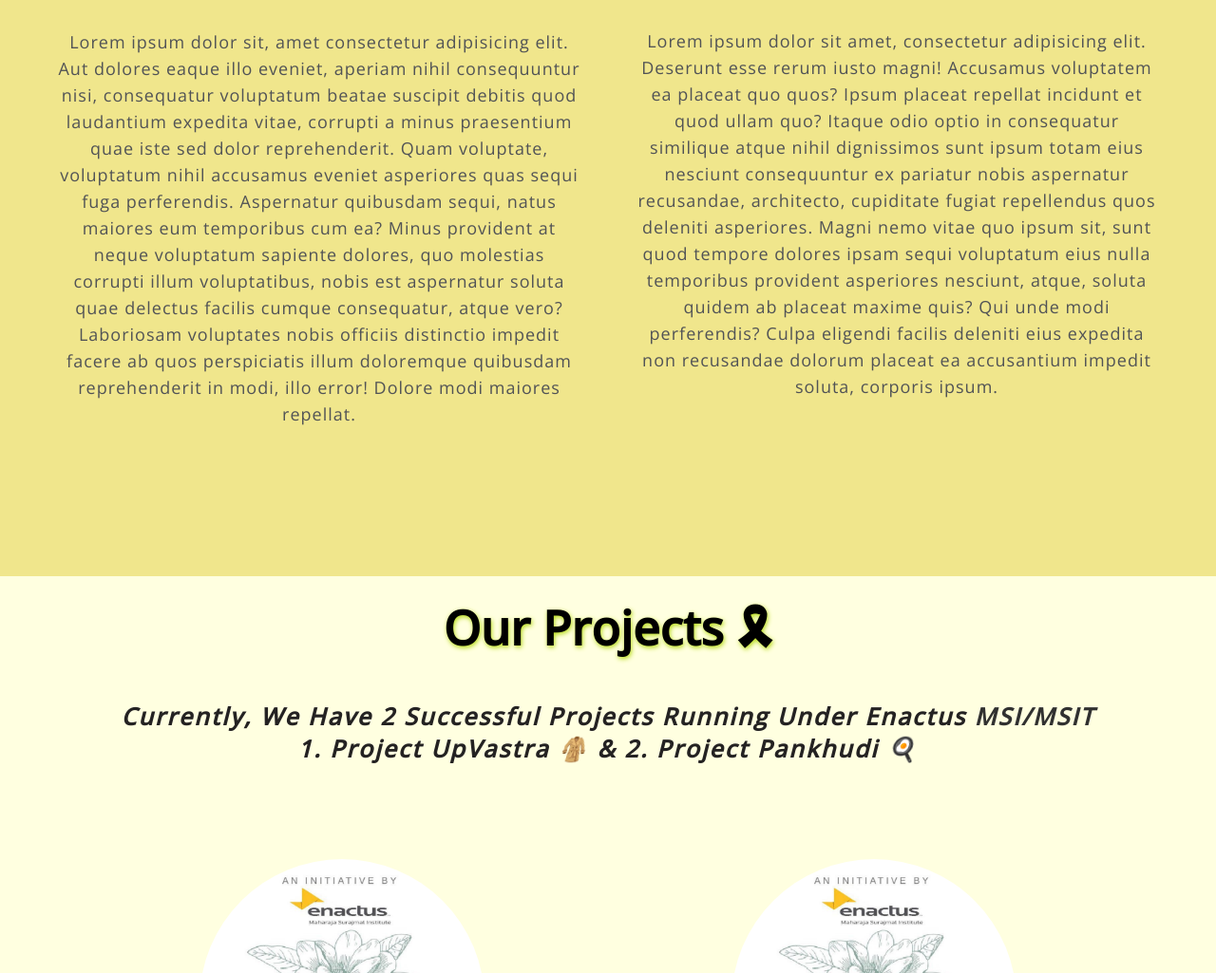
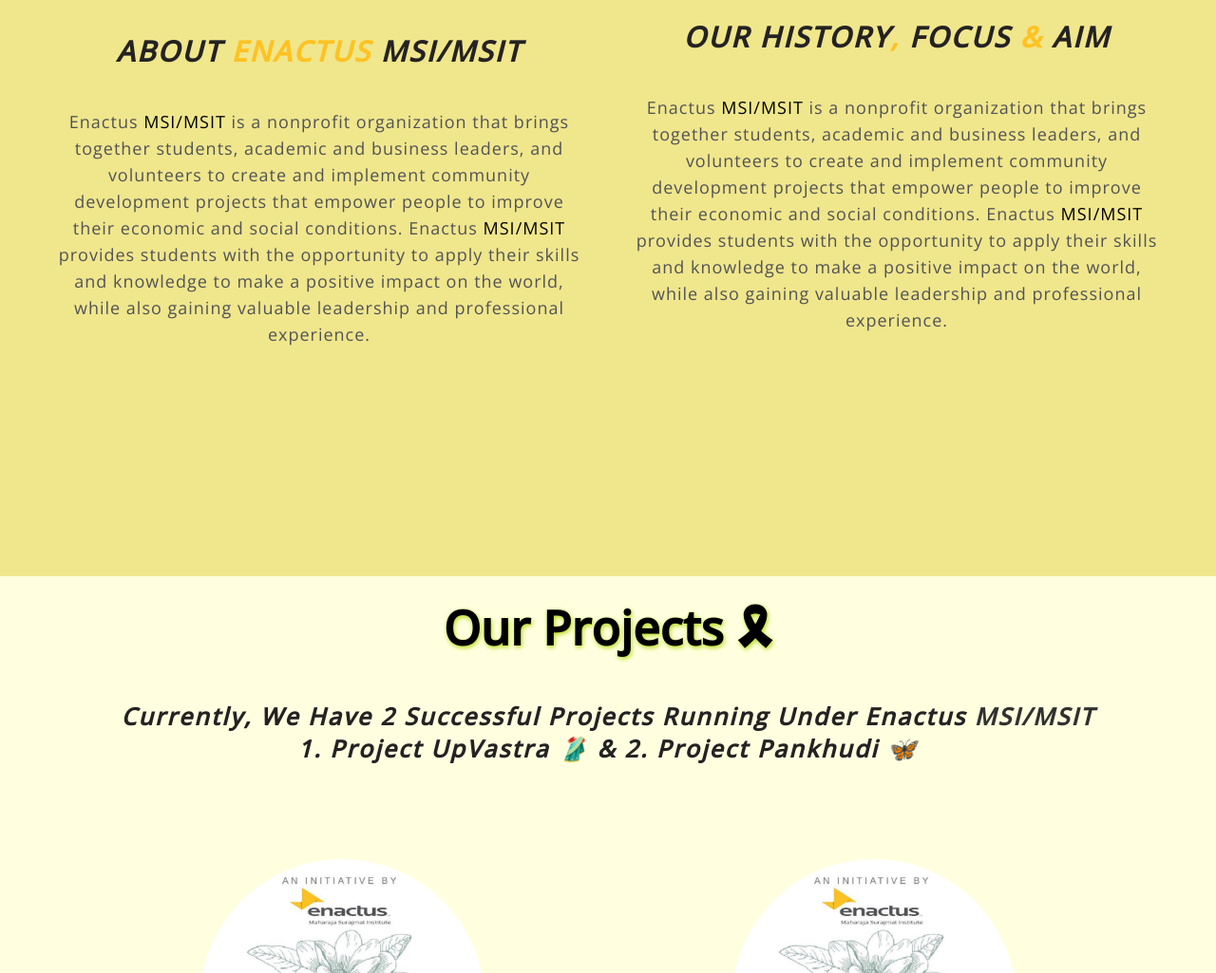
Before and after one commit to imamantripathi/Enactus-MSI, a plain HTML site: page index.html in a window 1280 px wide. Shown: the part 1641-2666 px from the top of the page at 95% size. Drawn offline with nearby package versions, Linux system fonts and the light colour scheme.

Commit message:
Fixing Responsiveness of website Done!! 🚬🚬

```diff
--- a/CSS/about_section.css
+++ b/CSS/about_section.css
@@ -97,4 +97,7 @@
     margin-bottom: 18px;
     text-align: center;
   }
+  .text h5{
+    padding: 0px 10px;
+  }
 }
--- a/CSS/contact.css
+++ b/CSS/contact.css
@@ -182,7 +182,9 @@
   .screen-body {
     flex-direction: column;
   }
-
+.background{
+  min-height: 35vh;
+}
   .screen-body-item.left {
     margin-bottom: 30px;
   }
--- a/CSS/core_team.css
+++ b/CSS/core_team.css
@@ -8,7 +8,7 @@
   display: flex;
   align-items: center;
   justify-content: center;
-    background-color: #F0E68C;
+  background-color: #f0e68c;
 }
 .testimonial {
   position: relative;
@@ -63,7 +63,7 @@
   height: 40px !important;
   width: 40px !important;
   border-radius: 50%;
-    transform: translateY(30px) ;
+  transform: translateY(30px);
   background-color: rgba(0, 0, 0, 0.1);
   transition: 0.2s;
 }
@@ -81,11 +81,22 @@
 .swiper-pagination-bullet-active {
   background-color: #000000 !important;
 }
-  @media screen and (max-width: 768px) {
+.container > .testimonial > h1 {
+  color: black;
+  font-size: 50px;
+  text-shadow: 1px 2px 5px rgb(226, 151, 11);
+  text-transform: capitalize;
+  text-align: center;
+  padding-bottom: 40px;
+}
+@media screen and (max-width: 600px) {
   .slide p {
     padding: 0 20px;
   }
   .nav-btn {
     display: none;
   }
+  .container > .testimonial > h1 {
+    font-size: 60px;
   }
+}
--- a/CSS/footer.css
+++ b/CSS/footer.css
@@ -17,7 +17,7 @@
     .footer .row a{
     text-decoration:none;
     color:rgb(0, 0, 0);
-    transition:0.5s;
+    transition:0.8s;
     }
 
     .footer .row a:hover{
@@ -31,6 +31,7 @@
     .footer .row ul li{
     display:inline-block;
     margin:0px 30px;
+    text-align: center;
     }
 
     .footer .row a i{
--- a/CSS/projects.css
+++ b/CSS/projects.css
@@ -57,4 +57,12 @@
   .project {
     padding: 1rem 0rem;
   }
+  .project-main-container h1{
+    font-size: 32px;
+
+  }
+  .project-main-container h5{
+    font-size: 24px;
+
+  }
 }
--- a/CSS/style.css
+++ b/CSS/style.css
@@ -39,7 +39,12 @@
 header > h1::after {
   content: url("https://github.com/imamantripathi/Enactus-MSI/blob/master/Images/favicon-32x32-removebg-preview.png?raw=true");
 }
+@media screen and (max-width: 520px) {
+  header > h1 {
+    font-size: 30px;
 
+  }
+}
 /* CSS implementation in Navbar  */
 nav {
   background: #ffc222;
--- a/index.html
+++ b/index.html
@@ -180,19 +180,15 @@
           </h5>
 
           <p style="text-align: center">
-            Lorem ipsum dolor sit, amet consectetur adipisicing elit. Aut
-            dolores eaque illo eveniet, aperiam nihil consequuntur nisi,
-            consequatur voluptatum beatae suscipit debitis quod laudantium
-            expedita vitae, corrupti a minus praesentium quae iste sed dolor
-            reprehenderit. Quam voluptate, voluptatum nihil accusamus eveniet
-            asperiores quas sequi fuga perferendis. Aspernatur quibusdam sequi,
-            natus maiores eum temporibus cum ea? Minus provident at neque
-            voluptatum sapiente dolores, quo molestias corrupti illum
-            voluptatibus, nobis est aspernatur soluta quae delectus facilis
-            cumque consequatur, atque vero? Laboriosam voluptates nobis officiis
-            distinctio impedit facere ab quos perspiciatis illum doloremque
-            quibusdam reprehenderit in modi, illo error! Dolore modi maiores
-            repellat.
+            Enactus <span style="color: black">MSI/MSIT</span> is a nonprofit
+            organization that brings together students, academic and business
+            leaders, and volunteers to create and implement community
+            development projects that empower people to improve their economic
+            and social conditions. Enactus
+            <span style="color: black">MSI/MSIT</span> provides students with
+            the opportunity to apply their skills and knowledge to make a
+            positive impact on the world, while also gaining valuable leadership
+            and professional experience.
           </p>
         </div>
         <div class="text">
@@ -201,18 +197,15 @@
             <span style="color: #ffc222">&</span> AIM
           </h5>
           <p style="text-align: center">
-            Lorem ipsum dolor sit amet, consectetur adipisicing elit. Deserunt
-            esse rerum iusto magni! Accusamus voluptatem ea placeat quo quos?
-            Ipsum placeat repellat incidunt et quod ullam quo? Itaque odio optio
-            in consequatur similique atque nihil dignissimos sunt ipsum totam
-            eius nesciunt consequuntur ex pariatur nobis aspernatur recusandae,
-            architecto, cupiditate fugiat repellendus quos deleniti asperiores.
-            Magni nemo vitae quo ipsum sit, sunt quod tempore dolores ipsam
-            sequi voluptatum eius nulla temporibus provident asperiores
-            nesciunt, atque, soluta quidem ab placeat maxime quis? Qui unde modi
-            perferendis? Culpa eligendi facilis deleniti eius expedita non
-            recusandae dolorum placeat ea accusantium impedit soluta, corporis
-            ipsum.
+            Enactus <span style="color: black">MSI/MSIT</span> is a nonprofit
+            organization that brings together students, academic and business
+            leaders, and volunteers to create and implement community
+            development projects that empower people to improve their economic
+            and social conditions. Enactus
+            <span style="color: black">MSI/MSIT</span> provides students with
+            the opportunity to apply their skills and knowledge to make a
+            positive impact on the world, while also gaining valuable leadership
+            and professional experience.
           </p>
         </div>
       </div>
@@ -222,8 +215,8 @@
       <h1>Our Projects 🎗</h1>
       <h5>
         Currently, we have 2 successful projects running under Enactus
-        <span style="color: #313130">MSI/MSIT</span><br />1. Project UpVastra 🧥
-        & 2. Project Pankhudi 🍳
+        <span style="color: #313130">MSI/MSIT</span><br />1. Project UpVastra 🥻
+        & 2. Project Pankhudi 🦋
       </h5>
       <div class="projects">
         <div class="project">
@@ -238,14 +231,7 @@
     <section class="container scrollFade" id="core-team">
       <div class="testimonial mySwiper">
         <h1
-          style="
-            color: black;
-            font-size: 50px;
-            text-shadow: 1px 2px 5px rgb(226, 151, 11);
-            text-transform: capitalize;
-            text-align: center;
-            padding-bottom: 40px;
-          "
+
         >
           Meet the team
         </h1>
```
Lines whose indentation alone changed are shown as unchanged.
